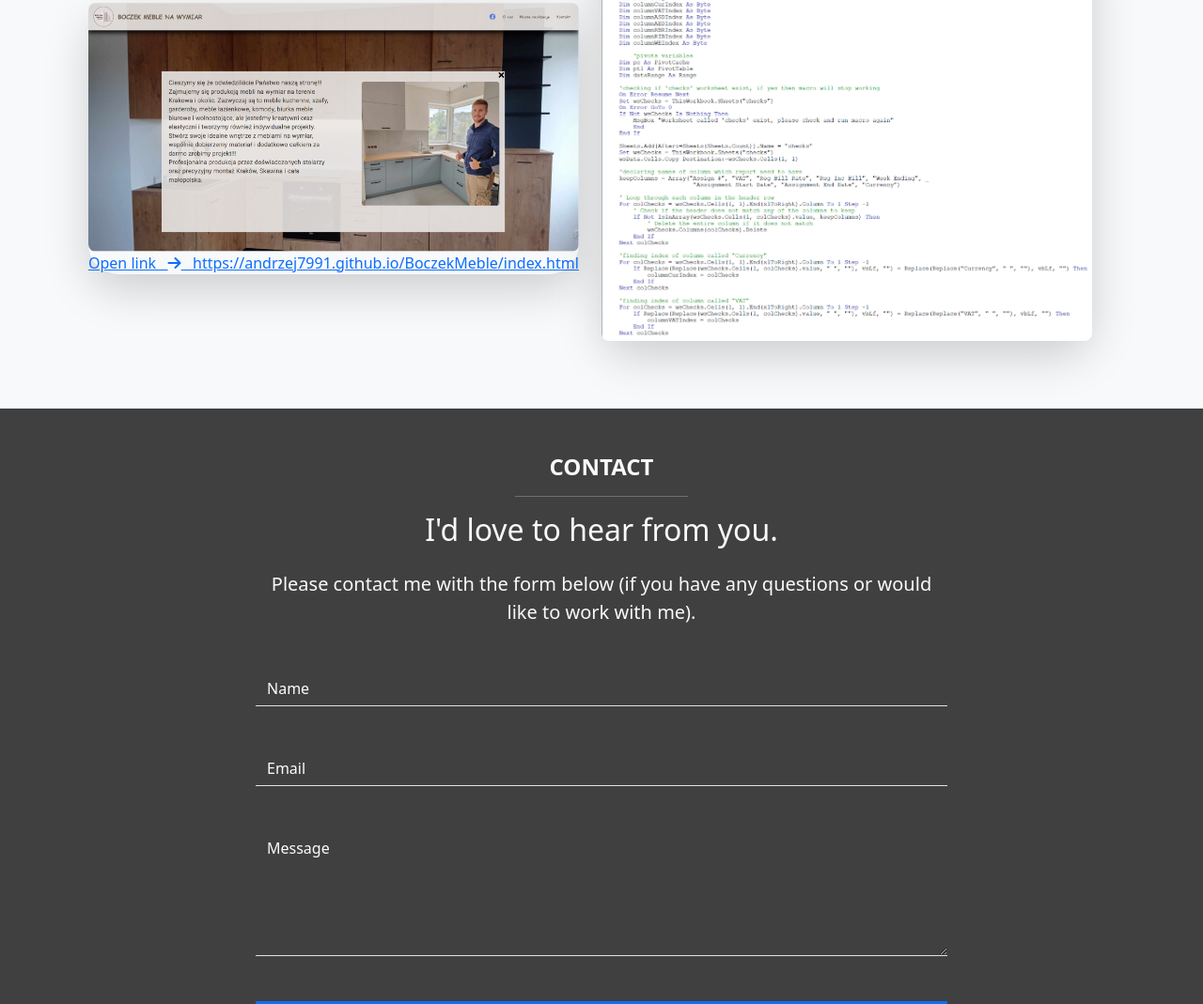
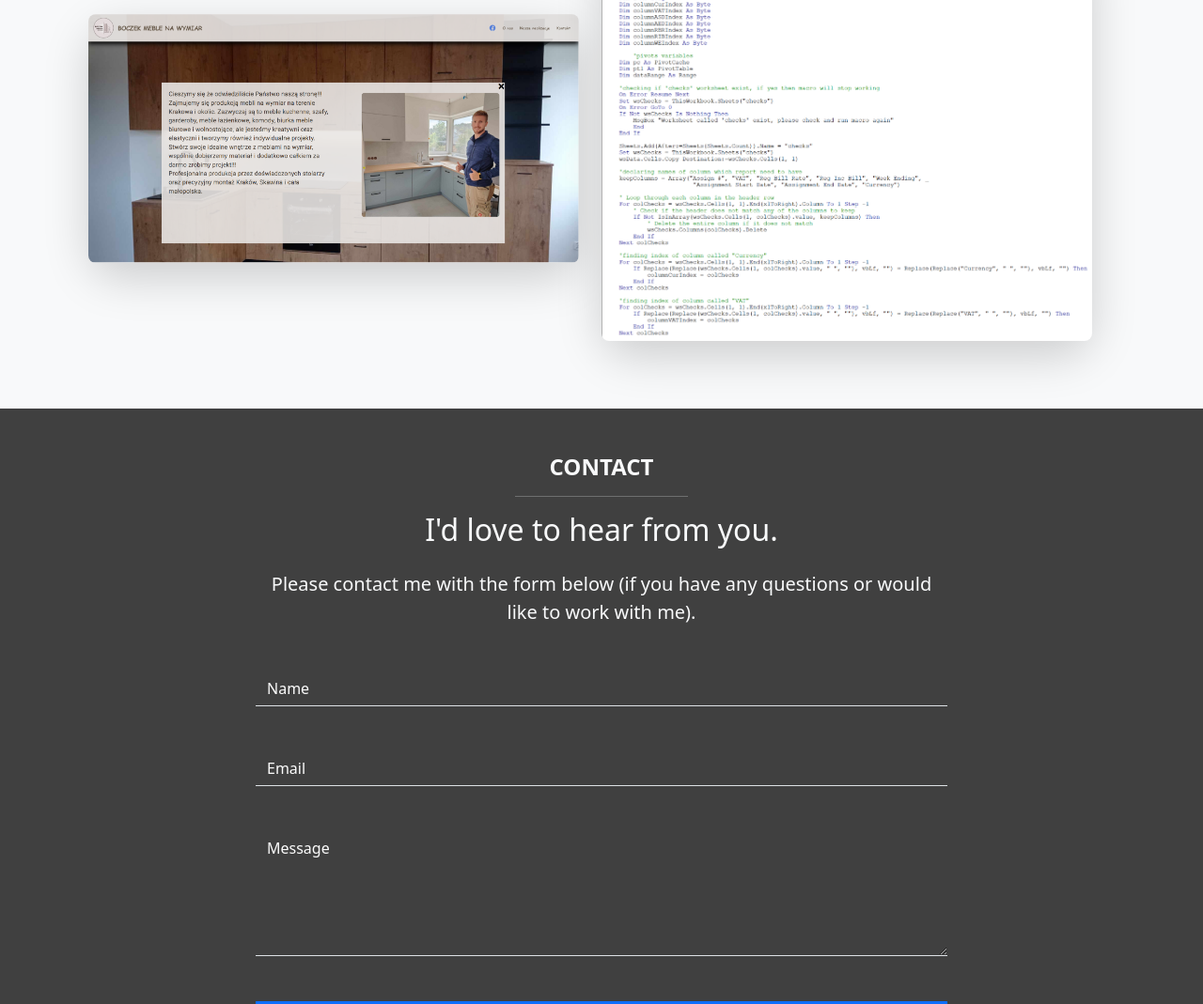
Before and after one commit to Andrzej7991/AndrzejPolachow.github.io, a website: page index.html in a window 1280 px wide. Shown: the part 3871-4940 px from the top of the page at 94% size. Drawn offline with nearby package versions, Linux system fonts and the light colour scheme; files whose address does not match are found by name.

Commit message:
Update index.html

```diff
--- a/index.html
+++ b/index.html
@@ -397,13 +397,13 @@
                       <a href="/Andrzej_Portfolio/images/BoczekMeble.PNG" data-lightbox="images" data-title="Boczek Meble na wymiar">
                           <img src="/Andrzej_Portfolio/images/BoczekMeble.PNG" alt="" class="img-fluid rounded-3">
                       </a>
-                      <a href="https://andrzej7991.github.io/BoczekMeble/index.html" target="_blank" class="BoczekMeble">
+<!--                       <a href="https://andrzej7991.github.io/BoczekMeble/index.html" target="_blank" class="BoczekMeble">
                           Open link
                           &nbsp;
                           <i class="fas fa-arrow-right"> </i>
                           &nbsp;
                           https://andrzej7991.github.io/BoczekMeble/index.html
-                      </a>
+                      </a> -->
                   </div>
               </div>
 
```
